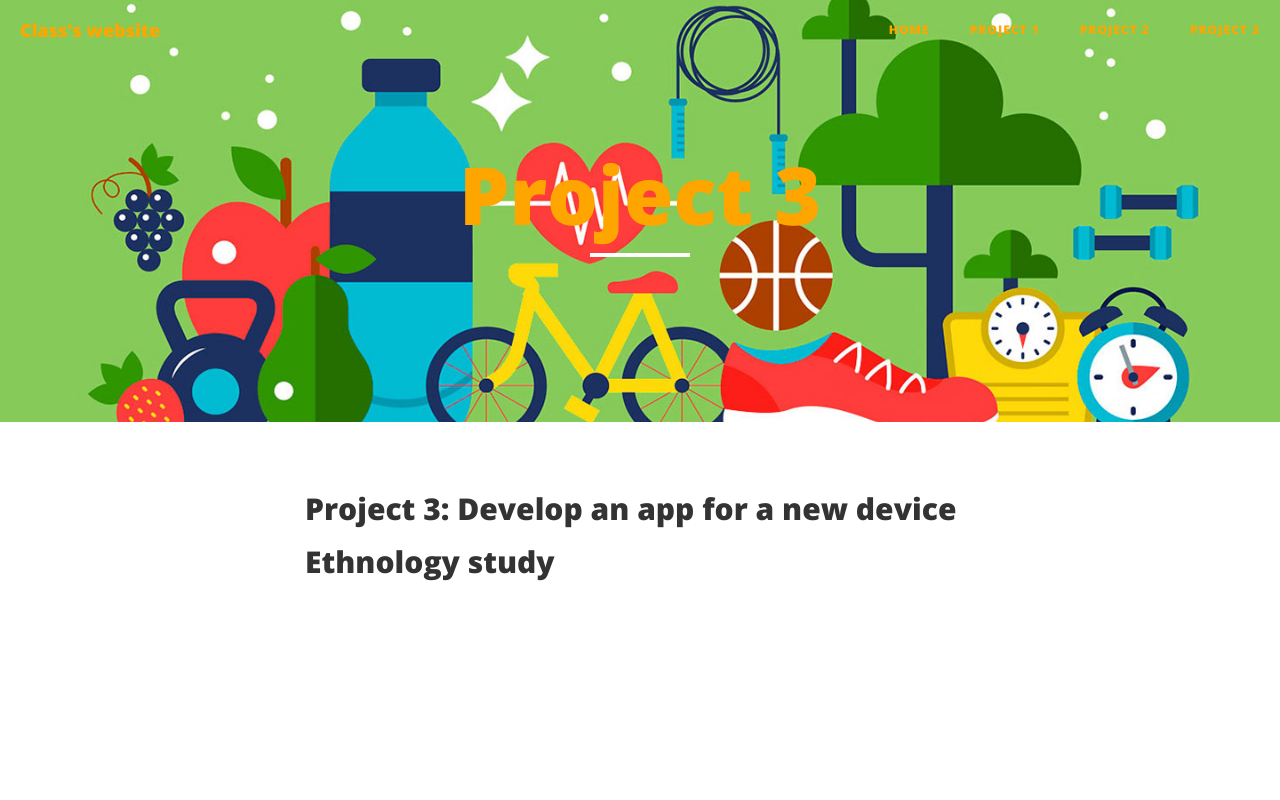
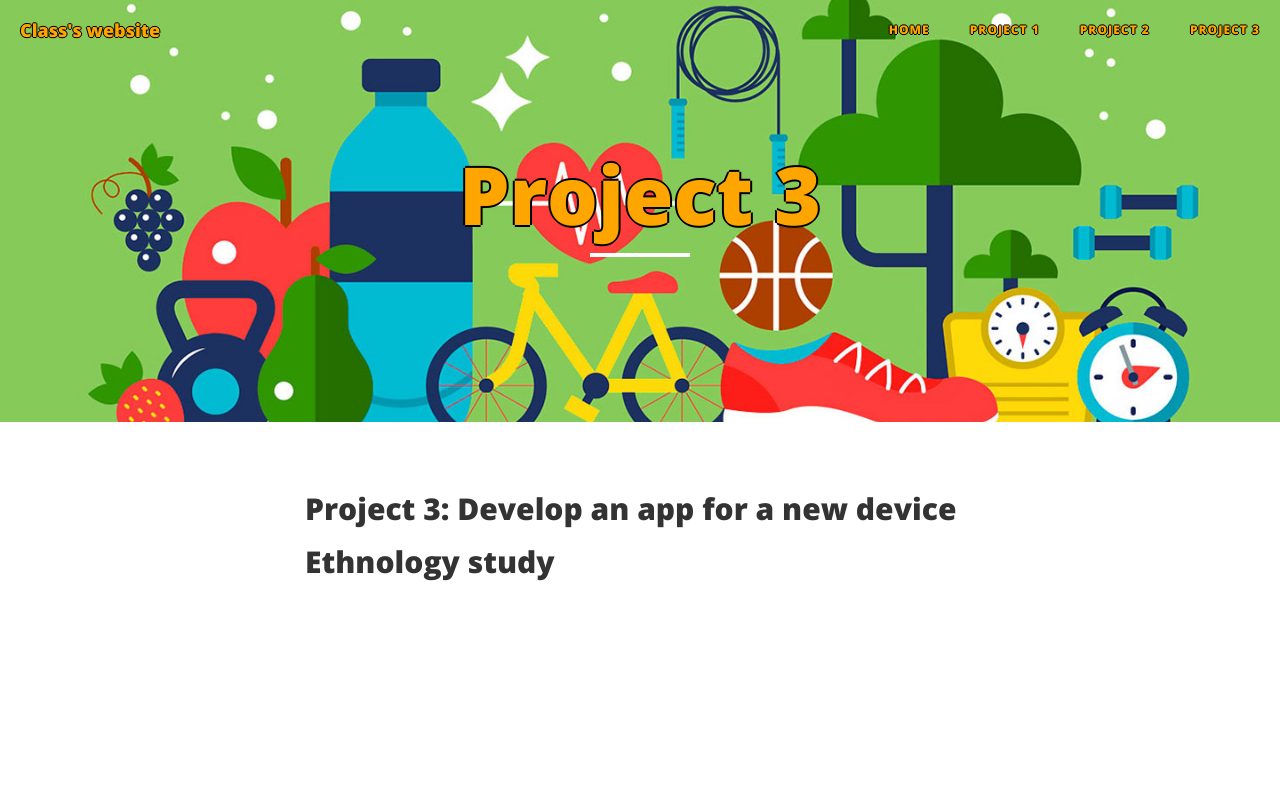
Before and after one commit to cs560pdx/cs560pdx.github.io, a website: page project3.html in a window 1280 px wide. Shown: the top 800 px of the page. Drawn offline with nearby package versions, Linux system fonts and the light colour scheme.

Commit message:
Update project3.html

```diff
--- a/project3.html
+++ b/project3.html
@@ -42,23 +42,23 @@
                     <span class="sr-only">Toggle navigation</span>
                     Menu <i class="fa fa-bars"></i>
                 </button>
-                <a style="color:orange;" class="navbar-brand" href="http://www.larson-tech.com/CS560/">Class's website</a>
+                <a style="color:orange;text-shadow: -1px 0 black, 0 1px black, 1px 0 black, 0 -1px black;" class="navbar-brand" href="http://www.larson-tech.com/CS560/">Class's website</a>
             </div>
 
             <!-- Collect the nav links, forms, and other content for toggling -->
             <div class="collapse navbar-collapse" id="bs-example-navbar-collapse-1">
                 <ul class="nav navbar-nav navbar-right">
                     <li>
-                        <a style="color:orange;" href="index.html">Home</a>
+                        <a style="color:orange;text-shadow: -1px 0 black, 0 1px black, 1px 0 black, 0 -1px black;" href="index.html">Home</a>
                     </li>
                     <li>
-                        <a style="color:orange;" href="project1.html">Project 1</a>
+                        <a style="color:orange;text-shadow: -1px 0 black, 0 1px black, 1px 0 black, 0 -1px black;" href="project1.html">Project 1</a>
                     </li>
                     <li>
-                        <a style="color:orange;" href="project2.html">Project 2</a>
+                        <a style="color:orange;text-shadow: -1px 0 black, 0 1px black, 1px 0 black, 0 -1px black;" href="project2.html">Project 2</a>
                     </li>
                     <li>
-                        <a style="color:orange;" href="project3.html">Project 3</a>
+                        <a style="color:orange;text-shadow: -1px 0 black, 0 1px black, 1px 0 black, 0 -1px black;" href="project3.html">Project 3</a>
                     </li>
                 </ul>
             </div>
@@ -73,7 +73,7 @@
             <div class="row">
                 <div class="col-lg-8 col-lg-offset-2 col-md-10 col-md-offset-1">
                     <div class="site-heading">
-                        <h1 style="color:orange;">Project 3</h1>
+                        <h1 style="color:orange;text-shadow: -2px 0 black, 0 2px black, 2px 0 black, 0 -2px black;">Project 3</h1>
                         <hr class="small">
                         <span class="subheading"> </span>
                     </div>
@@ -167,7 +167,7 @@
                             </a>
                         </li>
                     </ul>
-                    <p class="copyright text-muted">Copyright &copy; Your Website 2016</p>
+                    <p class="copyright text-muted"></p>
                 </div>
             </div>
         </div>
```
